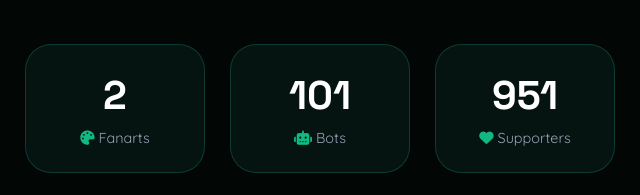
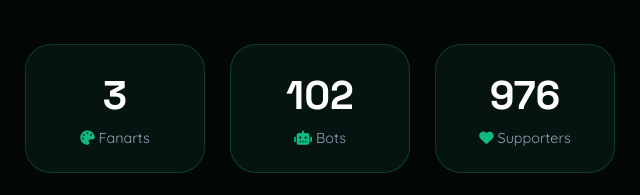
Before and after one commit to kidoes/fanart-gallery, a plain HTML site: page index.html in a window 1280 px wide. Shown: the part 2903-3098 px from the top of the page, 320-960 px from the left. Drawn offline with Linux system fonts and the light colour scheme; no server answers.

Commit message:
Update index.html

```diff
--- a/index.html
+++ b/index.html
@@ -239,19 +239,19 @@
 
                     <!-- Khung 1: Fanarts -->
                     <div class="stat-box glass-panel" style="margin: 0; width: 180px; padding: 25px 15px; text-align: center; box-sizing: border-box;">
-                        <span class="stat-num" data-target="2" style="font-size: 2.5rem; display: block; font-weight: bold;">0</span>
+                        <span class="stat-num" data-target="3" style="font-size: 2.5rem; display: block; font-weight: bold;">0</span>
                         <span class="stat-label" style="display: block; margin-top: 8px;"><i class="fas fa-palette text-green"></i> Fanarts</span>
                     </div>
 
                     <!-- Khung 2: Bots -->
                     <div class="stat-box glass-panel" style="margin: 0; width: 180px; padding: 25px 15px; text-align: center; box-sizing: border-box;">
-                        <span class="stat-num" data-target="101" style="font-size: 2.5rem; display: block; font-weight: bold;">0</span>
+                        <span class="stat-num" data-target="102" style="font-size: 2.5rem; display: block; font-weight: bold;">0</span>
                         <span class="stat-label" style="display: block; margin-top: 8px;"><i class="fas fa-robot text-green"></i> Bots</span>
                      </div>
 
                     <!-- Khung 3: Supporters -->
                     <div class="stat-box glass-panel" style="margin: 0; width: 180px; padding: 25px 15px; text-align: center; box-sizing: border-box;">
-                        <span class="stat-num" data-target="951" style="font-size: 2.5rem; display: block; font-weight: bold;">0</span>
+                        <span class="stat-num" data-target="976" style="font-size: 2.5rem; display: block; font-weight: bold;">0</span>
                         <span class="stat-label" style="display: block; margin-top: 8px;"><i class="fas fa-heart text-green"></i> Supporters</span>
                     </div>
 
```
